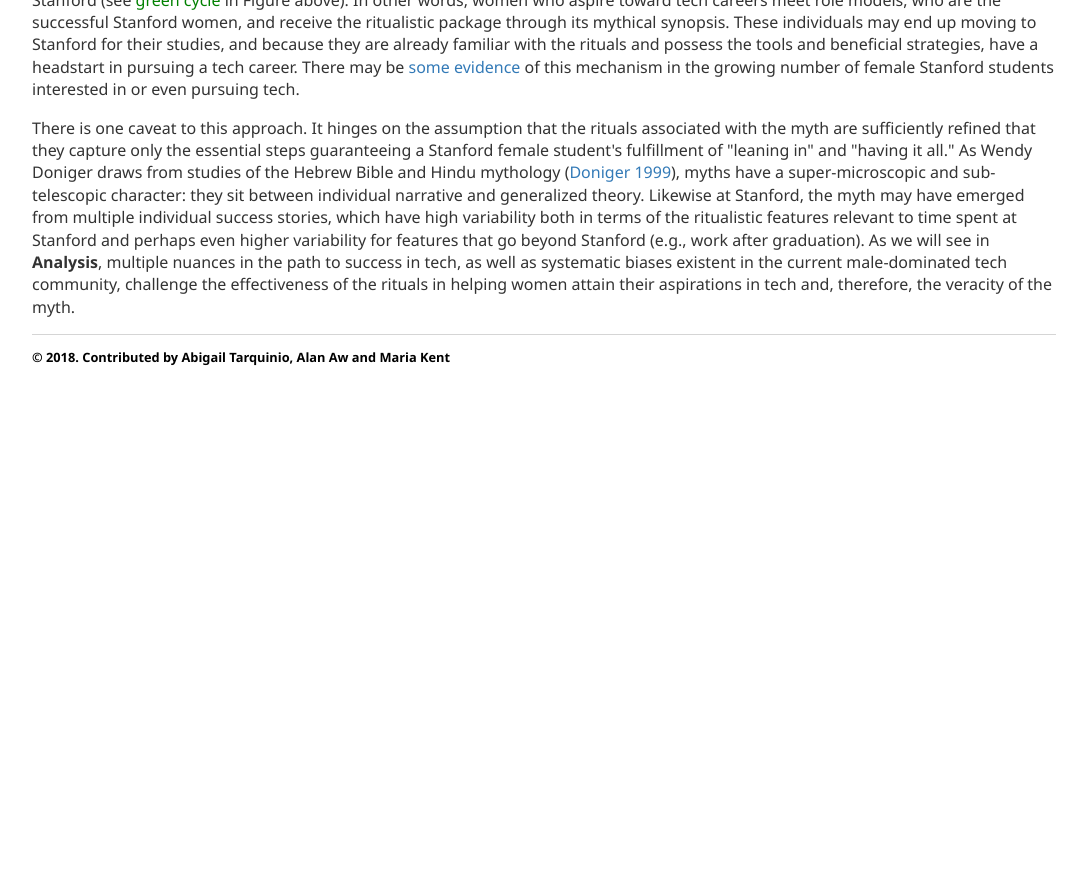
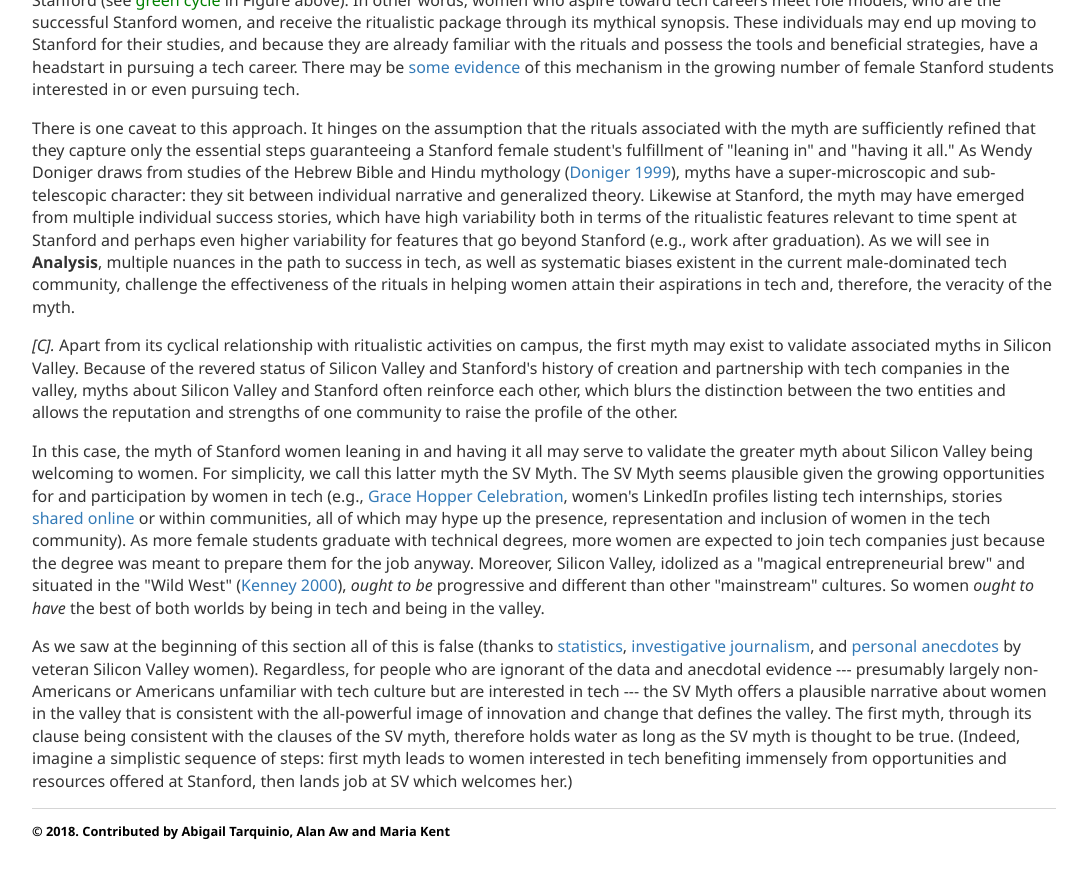
Before and after one commit to leaninstanford/leaninstanford.github.io, a Jekyll site: the page built from theory/index.html, in a window 1280 px wide and 900 px high, scrolled down 2290 px. Shown: the top 879 px of the window, without its empty margins (96-1180 px from the left). Built offline with Jekyll 4.4.1, drawn with Linux system fonts in a browser that asks for light colours; before the commit the page ends 2716 px from its top, so only the background shows below that.

Commit message:
Update index.html

```diff
--- a/theory/index.html
+++ b/theory/index.html
@@ -28,4 +28,7 @@
 <p><em>[B].</em> The evolutionary approach also elucidates the causative relationship between the rituals and the myth. As described earlier, the myth functions as a narrative summary of the ritual package. As more and more women at Stanford participate in the ritualistic activities and build a community, the more effectively and quickly technical skills and beneficial strategies are transmitted and acquired. The increase in number of competent women is then associated with a higher incidence of Stanford women in STEM joining the tech workforce, which sustains the myth of "leaning in" and "having it all" (see <span style="color: #800000;">bottom pink arrow</span> in Figure above).</p>
 <p>Looking further, the evolutionary approach also points to multiple mechanisms under which the myth is sustained through the spread of its rituals. Apart from the myth being spread within Stanford, women who leave Stanford and work in tech industries around the world are carriers of the ritualistic package and can spread the package with its narrative myth to individuals who have not set foot on Stanford (see <span style="color: #008000;">green cycle</span> in Figure above). In other words, women who aspire toward tech careers meet role models, who are the successful Stanford women, and receive the ritualistic package through its mythical synopsis. These individuals may end up moving to Stanford for their studies, and because they are already familiar with the rituals and possess the tools and beneficial strategies, have a headstart in pursuing a tech career. There may be <a title="Reuters-2015-article" href="https://www.reuters.com/article/us-women-technology-stanford-idUSKCN0S32F020151009">some evidence</a> of this mechanism in the growing number of female Stanford students interested in or even pursuing tech.</p>
 <p>There is one caveat to this approach. It hinges on the assumption that the rituals associated with the myth are sufficiently refined that they capture only the essential steps guaranteeing a Stanford female student's fulfillment of "leaning in" and "having it all." As Wendy Doniger draws from studies of the Hebrew Bible and Hindu mythology (<a title="The-Implied-Spider-1999" href="https://cup.columbia.edu/book/the-implied-spider/9780231111713">Doniger 1999</a>), myths have a super-microscopic and sub-telescopic character: they sit between individual narrative and generalized theory. Likewise at Stanford, the myth may have emerged from multiple individual success stories, which have high variability both in terms of the ritualistic features relevant to time spent at Stanford and perhaps even higher variability for features that go beyond Stanford (e.g., work after graduation). As we will see in <strong>Analysis</strong>, multiple nuances in the path to success in tech, as well as systematic biases existent in the current male-dominated tech community, challenge the effectiveness of the rituals in helping women attain their aspirations in tech and, therefore, the veracity of the myth.</p>
-  <!-- /.blurb -->
+<p><em>[C].</em> Apart from its cyclical relationship with ritualistic activities on campus, the first myth may exist to validate associated myths in Silicon Valley. Because of the revered status of Silicon Valley and Stanford's history of creation and partnership with tech companies in the valley, myths about Silicon Valley and Stanford often reinforce each other, which blurs the distinction between the two entities and allows the reputation and strengths of one community to raise the profile of the other.</p>
+<p>In this case, the myth of Stanford women leaning in and having it all may serve to validate the greater myth about Silicon Valley being welcoming to women. For simplicity, we call this latter myth the SV Myth. The SV Myth seems plausible given the growing opportunities for and participation by women in tech (e.g., <a title="Grace Hopper Celebration" href="https://ghc.anitab.org/">Grace Hopper Celebration</a>, women's LinkedIn profiles listing tech internships, stories <a title="Chip-Huyen-2017" href="https://huyenchip.com/2017/08/09/sexism-in-silicon-valley.html">shared online</a> or within communities, all of which may hype up the presence, representation and inclusion of women in the tech community). As more female students graduate with technical degrees, more women are expected to join tech companies just because the degree was meant to prepare them for the job anyway. Moreover, Silicon Valley, idolized as a "magical entrepreneurial brew" and situated in the "Wild West" (<a title="Kenney-2000" href="https://www.sup.org/books/title/?id=654">Kenney 2000</a>),&nbsp;<em>ought to be</em>&nbsp;progressive and different than other "mainstream" cultures. So women <em>ought to have</em> the best of both worlds by being in tech and being in the valley.</p>
+<p>As we saw at the beginning of this section all of this is false (thanks to <a href="https://www.technative.io/women-in-tech-2018-what-the-statistics-tell-us/">statistics</a>, <a title="Brotopia-2018" href="https://www.penguinrandomhouse.com/books/547571/brotopia-by-emily-chang/9780735213531/">investigative journalism</a>, and <a title="Tracy-Chou" href="https://work.qz.com/1175679/software-engineer-tracy-chous-mission-to-diversify-silicon-valley/">personal</a>&nbsp;<a title="Ellen-Pao" href="https://www.ellenkpao.com/">anecdotes</a> by veteran Silicon Valley women). Regardless, for people who are ignorant of the data and anecdotal evidence --- presumably largely non-Americans or Americans unfamiliar with tech culture but are interested in tech --- the SV Myth offers a plausible narrative about women in the valley that is consistent with the all-powerful image of innovation and change that defines the valley. The first myth, through its clause being consistent with the clauses of the SV myth, therefore holds water as long as the SV myth is thought to be true. (Indeed, imagine a simplistic sequence of steps: first myth leads to women interested in tech benefiting immensely from opportunities and resources offered at Stanford, then lands job at SV which welcomes her.)</p>
+<!-- /.blurb -->
```
